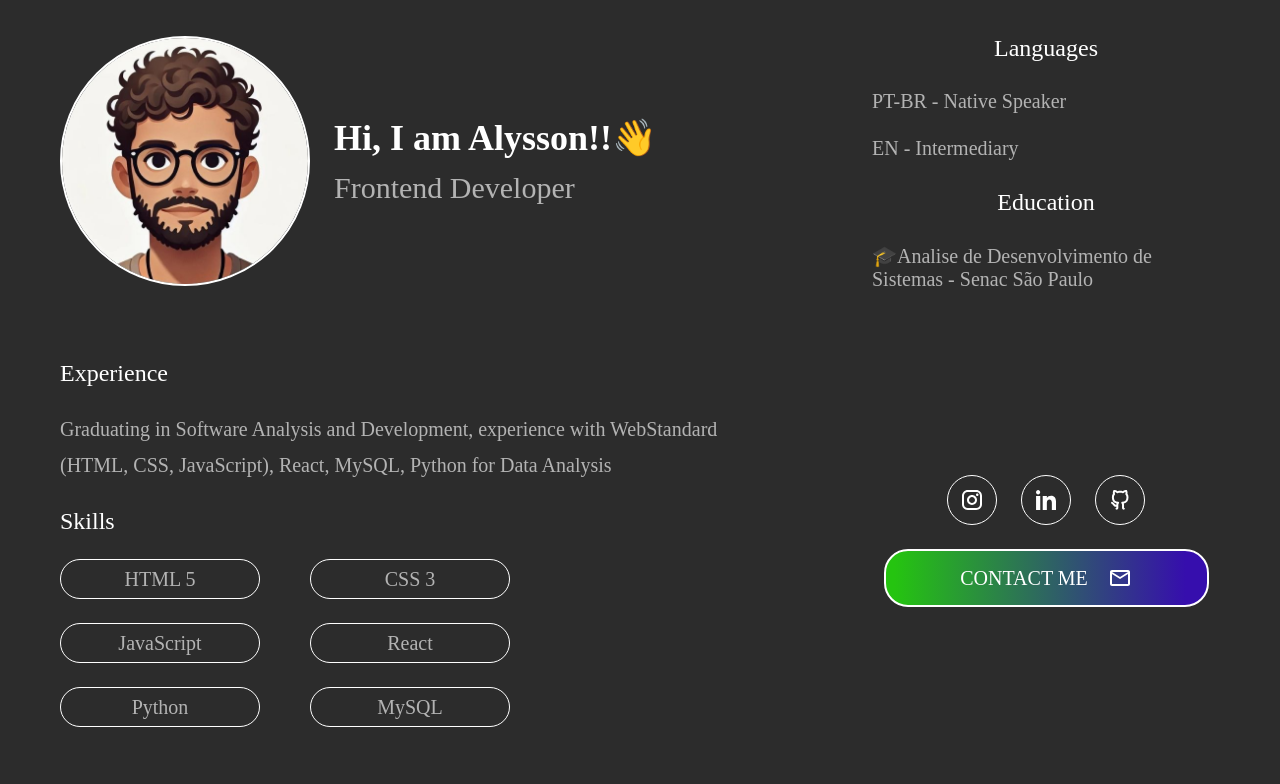
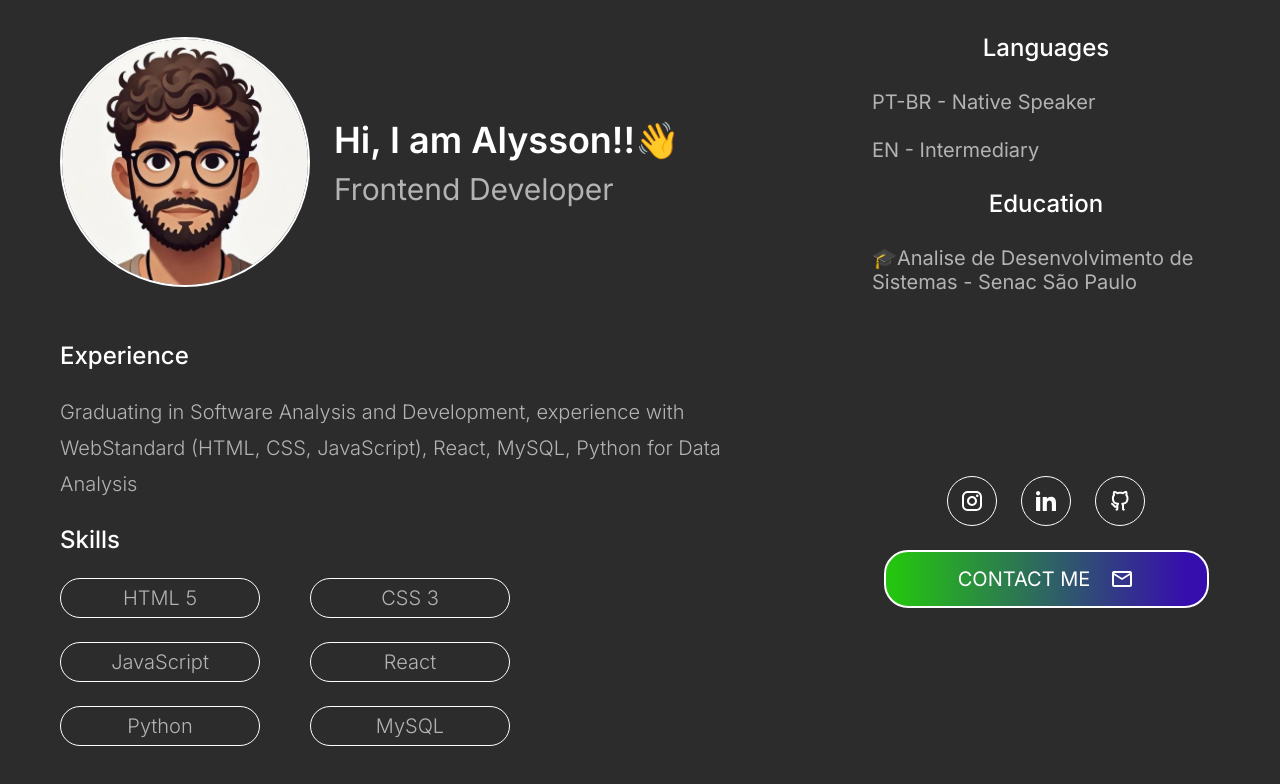
Before and after one commit to Alysson-Assis/My-Portfolio, a Next.js app: page / in a window 1280 px wide. Shown: the top 784 px of the page. Built offline with nearby package versions, Linux system fonts and the light colour scheme.

Commit message:
fix: mudança de fonte

```diff
--- a/src/app/components/header/header.tsx
+++ b/src/app/components/header/header.tsx
@@ -13,7 +13,7 @@ export function Header(){
           </div>
           <Image
             src={ImagePerfil}
-            alt="Next.js logo"
+            alt="Perfil Cartoon"
             width={250}
             height={250}
             priority
--- a/src/app/components/social-btn/social-btns.tsx
+++ b/src/app/components/social-btn/social-btns.tsx
@@ -1,6 +1,6 @@
-import { GitHubIcon } from "../icons/github-icon"
-import { InstaIcon } from "../icons/insta-icon"
-import { LinkedInIcon } from "../icons/linkedin-icon"
+import { GitHubIcon } from "./../icons/github-icon"
+import { InstaIcon } from "./../icons/insta-icon"
+import { LinkedInIcon } from "./../icons/linkedin-icon"
 
 import './social-btns.scss'
 
--- a/src/app/layout.tsx
+++ b/src/app/layout.tsx
@@ -1,6 +1,11 @@
 import type { Metadata } from "next";
 import "./globals.scss";
+import { Inter } from 'next/font/google'
 
+
+const inter = Inter({
+  subsets: ['latin'],
+  weight: ['300','400','500','600']})
 
 
 export const metadata: Metadata = {
--- a/src/app/styles/home.scss
+++ b/src/app/styles/home.scss
@@ -1,6 +1,6 @@
 .container{
 
-    font-family: cursive;
+    font-family: inter;
     padding: 40px 32px;
     display: grid;
 
```
